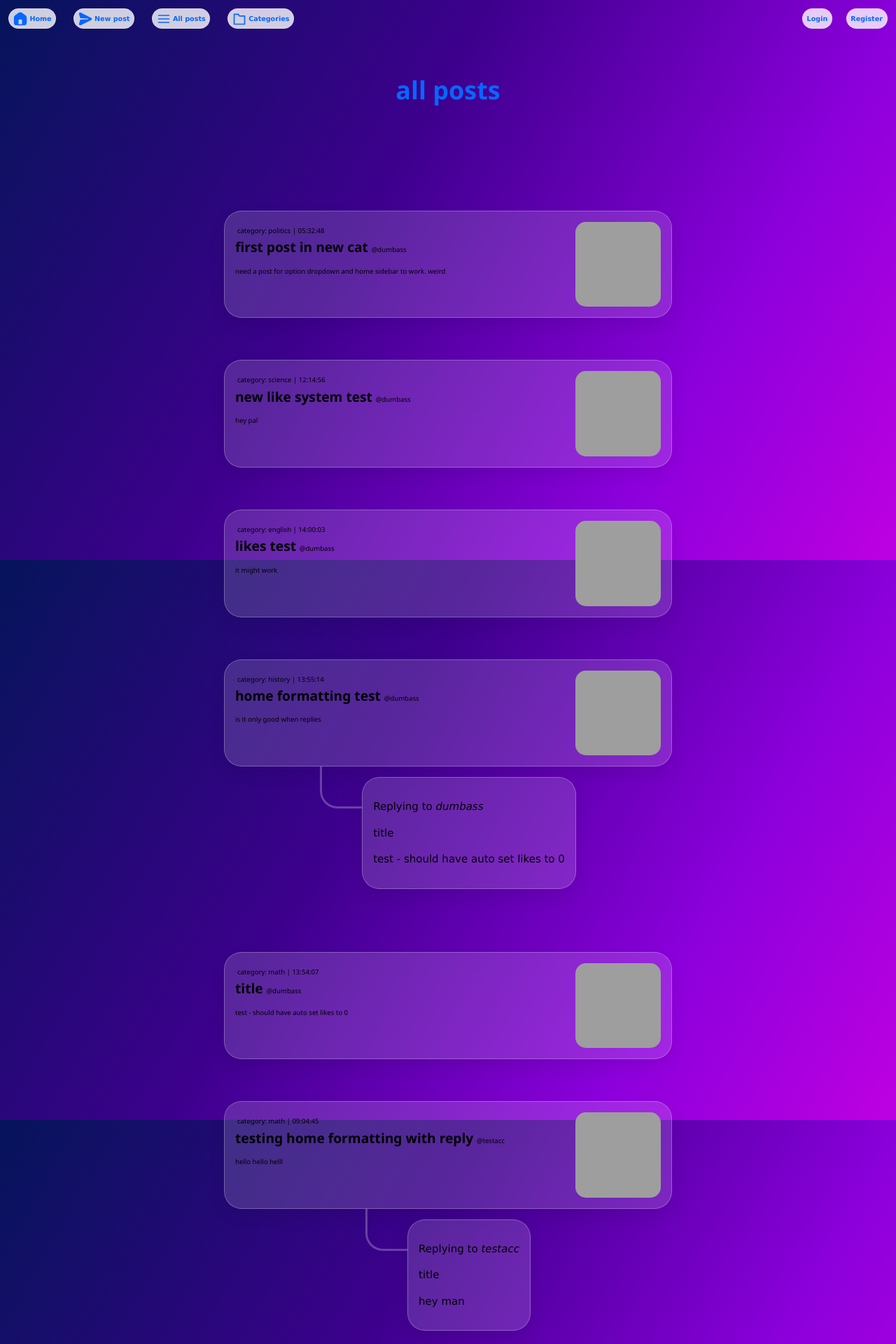
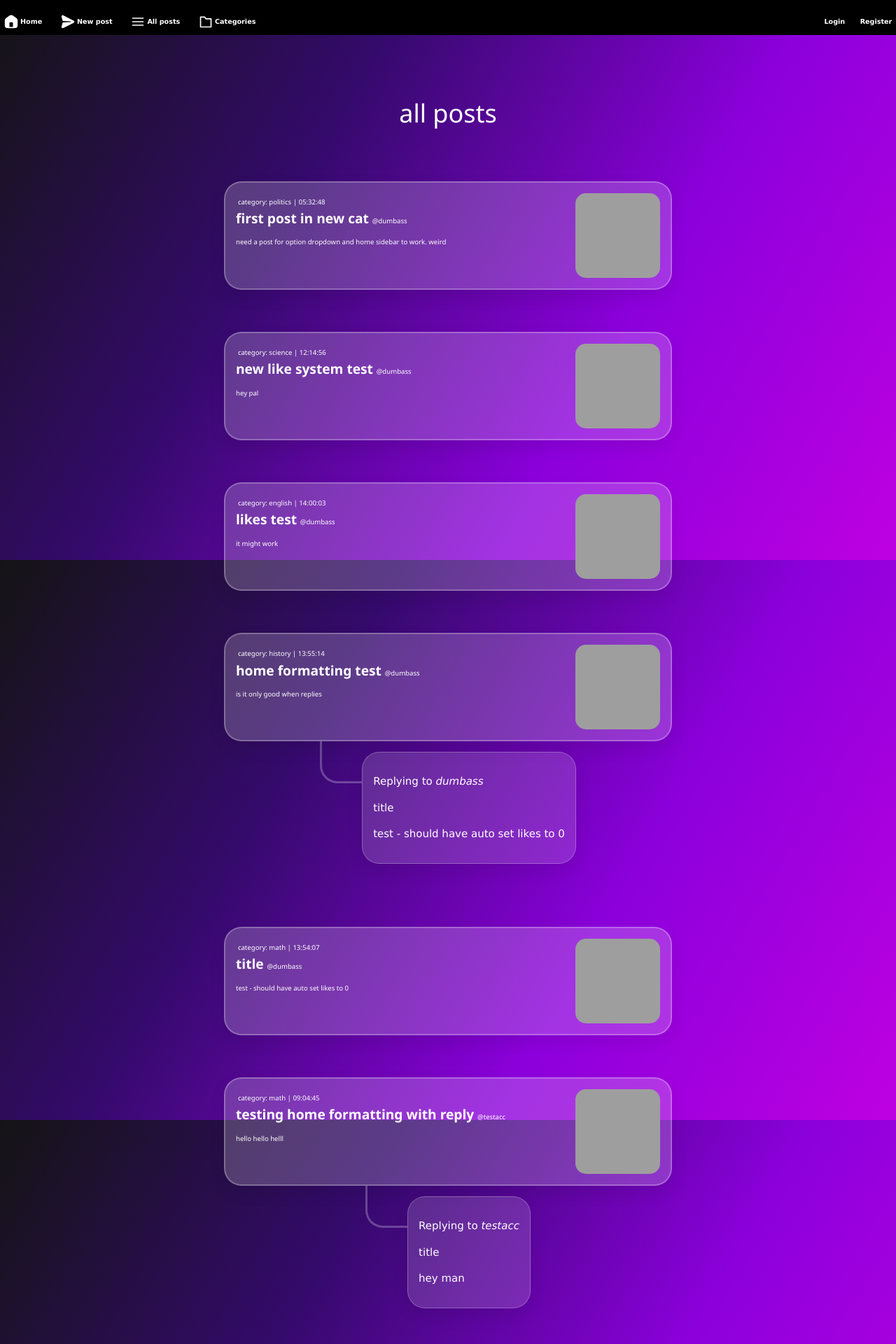
Before and after one commit to MooseZ690/message, a Flask app: page /allposts in a window 1280 px wide. Shown: the top 1920 px of the page at 70% size. Run offline with Flask 3, Linux system fonts and the light colour scheme; data comes from the database, SQL or seed files in the repository; some web fonts are replaced; grey boxes are pictures that could not be loaded.

Commit message:
started passing likes to allposts and finished up almost formatting

```diff
--- a/app.py
+++ b/app.py
@@ -227,9 +227,13 @@ def allposts():
     ORDER BY posts.time DESC;
     """
     #sql statement to return all relevant info from posts table
+    likes = """
+        SELECT * FROM likes;
+        """
+    likes = query_db(likes)
     results = query_db(sql)
     return render_template(
-        "allposts.html", results=results, today=datetime.now().strftime("%Y-%m-%d"))
+        "allposts.html", results=results, likes=likes, today=datetime.now().strftime("%Y-%m-%d"))
 
 @app.route("/userposts/<username>")
 def userposts(username):
--- a/static/style.css
+++ b/static/style.css
@@ -1,20 +1,21 @@
 @import url('https://fonts.googleapis.com/css2?family=Bitcount+Grid+Double&display=swap');
 @import url('https://fonts.googleapis.com/css2?family=Playfair+Display&display=swap');
+@import url('https://fonts.googleapis.com/css2?family=Jetbrains+Mono&display=swap');
 
 /* Global styling */
 
 body{
     background:linear-gradient(
     120deg,
-    rgba(5, 20, 90, 1) 0%,
-    rgba(60, 0, 140, 1) 40%,
-    rgba(140, 0, 220, 1) 75%,
+    rgb(20, 20, 20) 0%,
+    rgb(52, 10, 107) 33%,
+    rgba(140, 0, 220, 1) 67%,
     rgba(190, 0, 225, 1) 100%
     );
     background-attachment:fixed;
     background-repeat:no-repeat;
     background-size:cover;
-    color:#0866FF;
+    color:white;
 }
 
 a{
@@ -24,12 +25,13 @@ a{
 
 /* Navbar */
 
-.title-bar,
 .navbar{
     display:flex;
     align-items:center;
     gap:1em;
-    padding:0.5em;
+    padding:0;
+    background-color: black;
+    padding-top: 1em;
 }
 
 .left-navbar-group{
@@ -51,21 +53,18 @@ a{
     display:flex;
     justify-content:center;
     align-items:center;
-    border-radius:25px;
-    height:3em;
     font-size:0.75cqi;
-    margin:0.5em;
     padding:0.6em;
     font-weight:600;
+    color:white;
     border:none;
-    color:#0866FF;
-    background-color:rgba(255, 255, 255, 0.8);
-    border:1px solid rgba(255,255,255,0.2);
+    background:black;
+    border-bottom:3px solid rgba(0, 0, 255, 0);
 }
 
 .top-button:hover{
-    background:#0866FF;
     color:white;
+    box-shadow: 0 10px 10px -5px rgba(0, 150, 255, 1);
 }
 
 .post-button-right{
@@ -170,12 +169,12 @@ a{
     display:grid;
     grid-template-columns:4fr 1fr;
     margin:4em 2em 0 2em;
+    background:rgba(255, 255, 255, 0.2);
+    box-shadow:0 10px 25px rgba(0,0,0,0.08);
+    border:2px solid rgba(255,255,255,0.25);
+    padding:1em;
     border-radius:25px;
-    background:rgba(255, 255, 255, 0.15);
-    box-shadow:0 10px 25px rgba(0,0,0,0.08);
-    border:1px solid rgba(255,255,255,0.25);
-    padding:1em;
-    color:black;
+    color:white;
 }
 
 
@@ -213,11 +212,6 @@ a{
     border:3px solid #0866FF;
 }
 
-.home-title{
-    display:grid;
-    place-items:center;
-}
-
 .home-wrapper{
     display:flex;
     flex-direction:column;
@@ -252,17 +246,6 @@ a{
     padding:0.2em 0.3em;
 }
 
-.cat-title{
-    padding-top:2em;
-    display:grid;
-    place-items:center;
-    font-size:1.5cqi;
-}
-
-.cat-title h1{
-    font-weight:600;
-}
-
 /* Dropdowns */
 
 .dropdown{
@@ -272,7 +255,8 @@ a{
 .dropdown-content{
     display:none;
     position:absolute;
-    background:#0866FF;
+    background:rgba(255, 255, 255, 0.15);
+    border:2px solid rgba(255, 255, 255, 0.25);
     border-radius:25px;
     min-width:160px;
     box-shadow:0 4px 8px rgba(0,0,0,0.2);
@@ -290,12 +274,13 @@ a{
 
 .dropdown-content a:hover{
     background:white;
-    color:#0866FF;
+    box-shadow:white;
     transition:all 0.3s ease;
 }
 
 .dropdown:hover .dropdown-content{
     display:block;
+    box-shadow: 0 0 20px 10px rgba(0, 150, 255, 0.5);
 }
 
 .category-dropdown{
@@ -316,7 +301,7 @@ a{
     border:1px solid rgba(255,255,255,0.25);
     padding:1em;
     margin:1em 0 2em 0;
-    color:black;
+    color:white;
 }
 
 .reply-decoration{
--- a/templates/allposts.html
+++ b/templates/allposts.html
@@ -1,9 +1,7 @@
 {% extends "layout.html" %}
 {% block body %}
-<div class="cat-title">
+<div class="centered-content">
     <h1>all posts</h1>
-</div>
-<div class="centered-content">
     {% for item in results %}
     <a href="{{ url_for('newpost', id=item[5]) }}" class="post-container">
         <!-- Puts the post in a clickable centered element -->
--- a/templates/category.html
+++ b/templates/category.html
@@ -4,11 +4,9 @@
 {% if results %}
 {# get the category name from the first row's fifth element #}
 {% set title = results[0][4] %}
-<div class="cat-title">
-    <h1>{{ title }}</h1>
-</div>
 {% endif %}
 <div class="centered-content">
+        <h1>{{ title }}</h1>
     {% for item in results %}
         <a href="{{ url_for('newpost', id=item[5]) }}" class="post-container">
             <!-- Puts the post in a clickable centered element -->
--- a/templates/home.html
+++ b/templates/home.html
@@ -73,7 +73,7 @@
 
     <div class="centered-content">
         <div class="home-wrapper">
-            <h1 class="home-title">most recent post</h1>
+            <h1>most recent post</h1>
             <a href="{{ url_for('newpost', id=item[6]) }}" class="post-container">
                 <div class="post-text">
                     <h2 class='category-box'>category: {{item[4]}} | {{item[5][10:]}}</h2><br>
```
